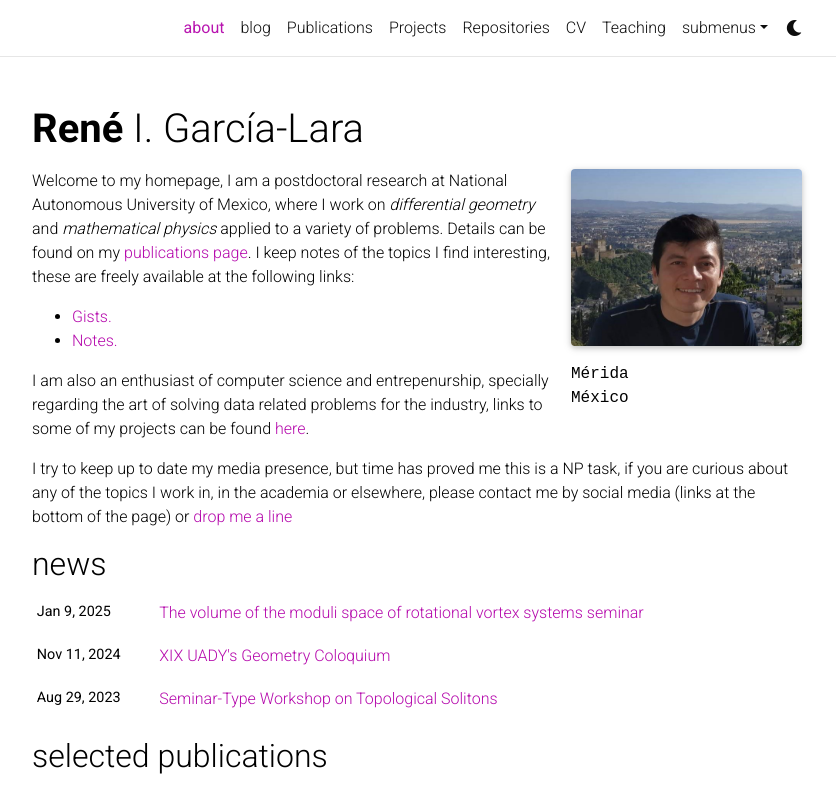
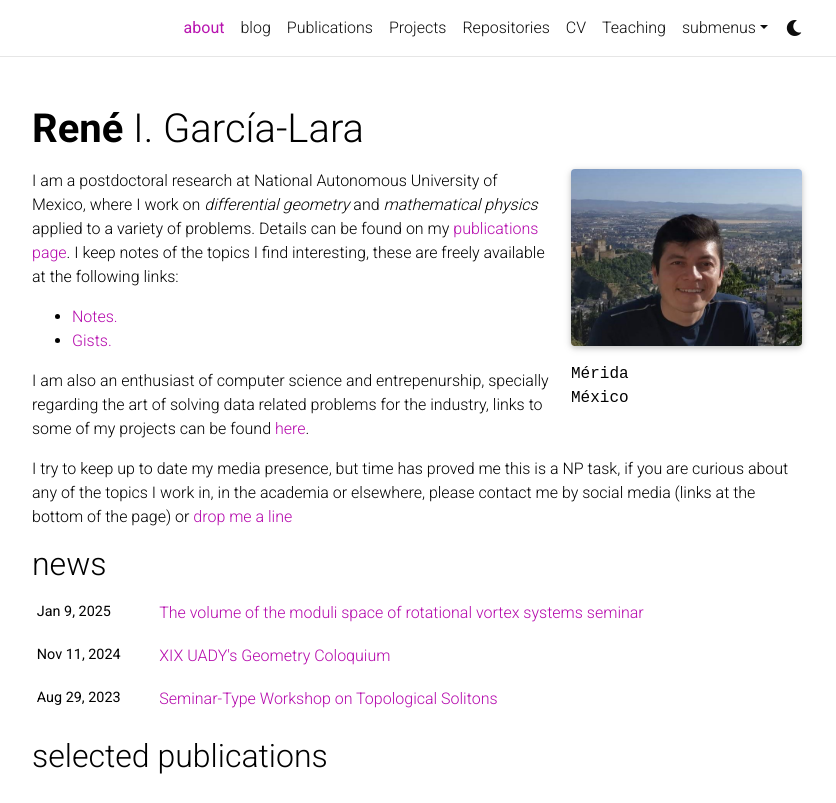
Before and after one commit to renegarcia/renegarcia.github.io, a Jekyll site: the page built from _pages/about.md, in a window 1280 px wide and 1093 px high, cut to the strip 0-803 px from the top of the window. Shown: the whole strip, without its empty margins (223-1059 px from the left). Built offline with Jekyll 4.4.1, drawn with Linux system fonts in a browser that asks for light colours; full-size pictures stand in for the smaller copies a plugin makes; comment, search, counter and statistics services are not loaded; a style sheet for code colours, icons or effects is not loaded.

Commit message:
About page

```diff
--- a/_pages/about.md
+++ b/_pages/about.md
@@ -17,10 +17,10 @@ selected_papers: true # includes a list of papers marked as "selected={true}"
 social: true  # includes social icons at the bottom of the page
 ---
 
-Welcome to my homepage, I am  a postdoctoral research at National Autonomous University of Mexico, where I work on _differential geometry_ and _mathematical physics_ applied to a variety of problems. Details can be found on my [publications page](/publications). I keep notes of the topics I find interesting, these are freely available at the following links:
+I am  a postdoctoral research at National Autonomous University of Mexico, where I work on _differential geometry_ and _mathematical physics_ applied to a variety of problems. Details can be found on my [publications page](/publications). I keep notes of the topics I find interesting, these are freely available at the following links:
 
+* [Notes.](https://renegarcia.github.io/dendron){:target="_blank"}
 * [Gists.](https://gist.github.com/renegarcia)
-* [Notes.](https://renegarcia.github.io/dendron)
 
 I am also an enthusiast of computer science and entrepenurship, specially regarding the art of solving data related problems for the industry, links to some of my projects can be found [here](/projects).
 
```
